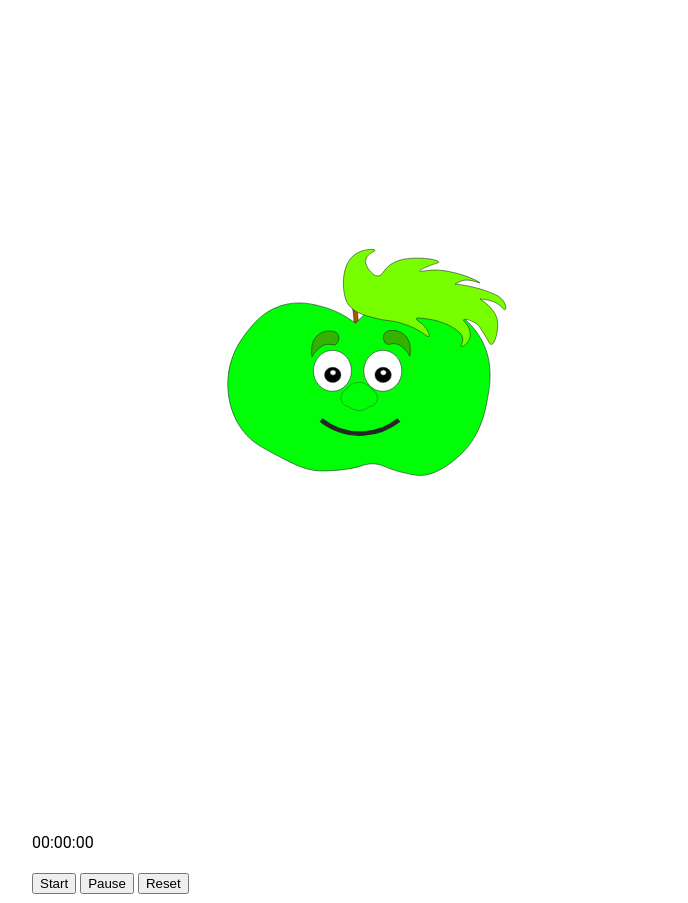
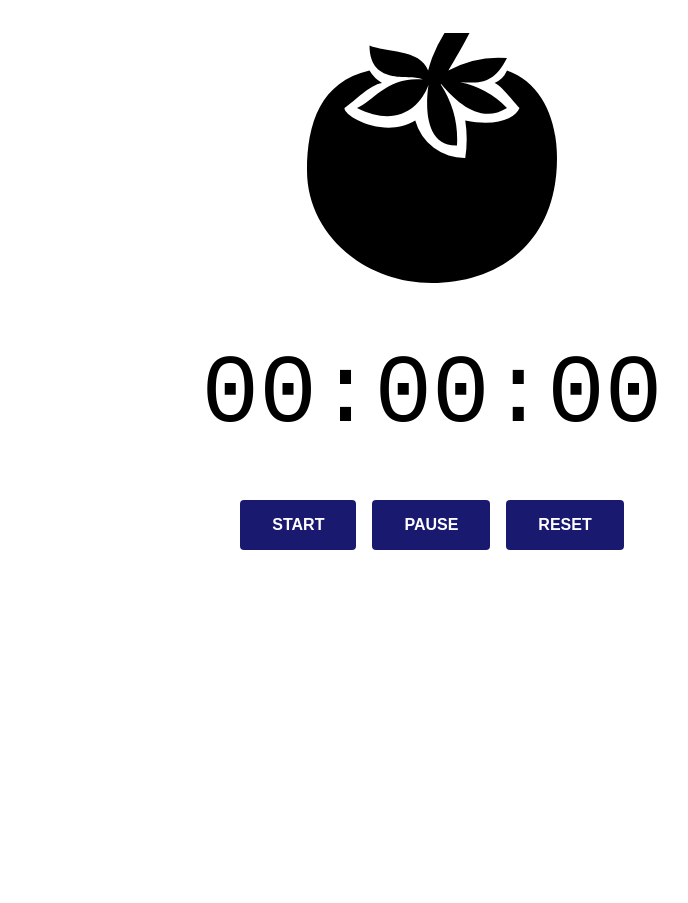
Before and after one commit to trngl8/timer-tomato, a plain HTML site: page index.html in a window 1280 px wide. Shown: the whole page, without its empty margins (208-896 px from the left). After the commit the page ends 800 px from the top, so only its background shows below. Drawn offline with Linux system fonts and the light colour scheme.

Commit message:
slider fixes, close #12

```diff
--- a/index.html
+++ b/index.html
@@ -5,22 +5,27 @@
     <meta name="viewport" content="width=device-width, initial-scale=1">
     <title>Tomato Timer (Apple)</title>
     <link rel="stylesheet" href="main.css">
-    <script src="main.js"></script>
 </head>
 <body>
 
 <main>
     <div class="container">
-        <a href="index.html">
-            <img src="images/apple-img.svg" alt="Apple">
-        </a>
+        <div id="slider-container">
+            <div id="image-slider">
+                <img class="slider-image" src="images/tomato01.svg" alt="Image 1">
+                <img class="slider-image" src="images/tomato02.svg" alt="Image 2">
+                <img class="slider-image" src="images/tomato03.svg" alt="Image 3">
+            </div>
+        </div>
         <p id="timer-output">00:00:00</p>
-        <button onclick="startTimer()">Start</button>
-        <button onclick="pauseTimer()">Pause</button>
-        <button onclick="resetTimer()">Reset</button>
+        <div class="buttons">
+            <button onclick="startTimer()">Start</button>
+            <button onclick="pauseTimer()">Pause</button>
+            <button onclick="resetTimer()">Reset</button>
+        </div>
     </div>
 
 </main>
-
+<script src="main.js"></script>
 </body>
 </html>
--- a/main.css
+++ b/main.css
@@ -14,3 +14,47 @@ main {
     padding: 0 1rem;
     max-width: 800px;
 }
+
+#slider-container {
+    width: 300px;
+    overflow: hidden;
+    margin: auto;
+}
+
+#image-slider {
+    display: flex;
+    transition: transform 0.5s ease-in-out;
+}
+
+.slider-image {
+    width: 100%;
+    height: auto;
+}
+
+#timer-output {
+    font-family: "Courier New", Courier, monospace;
+    text-align: center;
+    font-size: 6rem;
+    font-weight: 400;
+    margin: 1rem 0;
+}
+
+.buttons {
+    display: flex;
+    justify-content: center;
+    margin: 1rem 0;
+}
+
+.buttons button {
+    background-color: midnightblue;
+    color: #fff;
+    border: 0;
+    border-radius: 0.25rem;
+    padding: 1rem 2rem;
+    font-size: 1rem;
+    font-weight: 700;
+    text-transform: uppercase;
+    cursor: pointer;
+    transition: all 0.2s ease-in-out;
+    margin: 1rem 0.5rem;
+}
--- a/main.js
+++ b/main.js
@@ -4,6 +4,17 @@ let isTimerRunning = false;
 
 //default, granted, denied
 console.log(Notification.permission)
+
+const imageSlider = document.getElementById('image-slider');
+
+let currentIndex = 0;
+
+imageSlider.addEventListener('click', () => {
+    currentIndex = (currentIndex + 1) % imageSlider.children.length;
+    showImage(currentIndex);
+});
+
+showImage(currentIndex);
 
 function showNotification() {
     const notification = new Notification("Alarm", {
@@ -62,3 +73,8 @@ function updateTimerDisplay() {
     }
     document.getElementById('timer-output').innerText = `${String(minutes).padStart(2, '0')}:${String(seconds).padStart(2, '0')}:${String(milliseconds).padStart(2, '0')}`;
 }
+
+function showImage(index) {
+    const translateValue = -index * 100 + '%';
+    imageSlider.style.transform = `translateX(${translateValue})`;
+}
```
Also changed, not shown: images/tomato01.svg (added), images/tomato02.svg (added), images/tomato03.svg (added).
